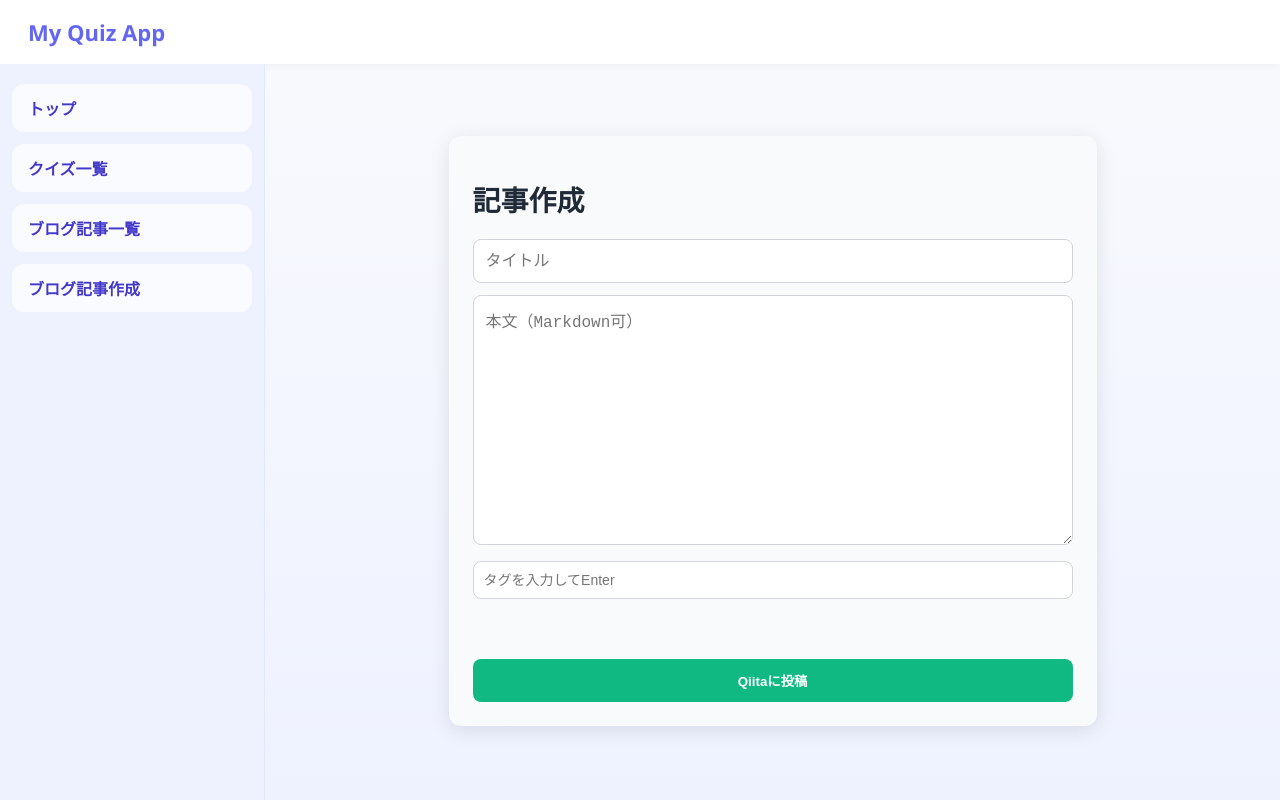
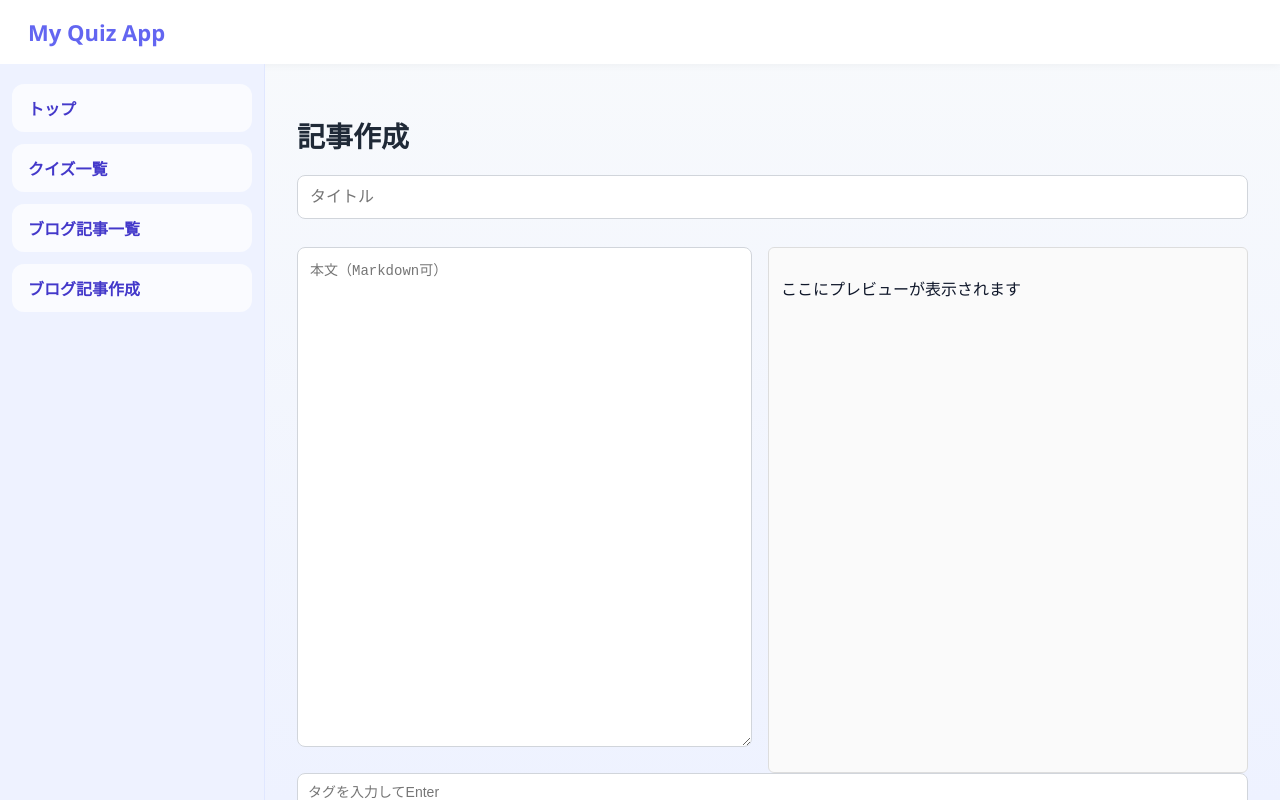
Before and after one commit to ShunKakuno/quiart, a React (Vite) app in the folder app/: page /postArticle in a window 1280 px wide. Built offline with nearby package versions, Linux system fonts and the light colour scheme.

Commit message:
記事作成画面でプレビュー画面を表示

```diff
--- a/app/src/css/postArticle.css
+++ b/app/src/css/postArticle.css
@@ -1,18 +1,3 @@
-/* 全体コンテナ */
-.article-container {
-  max-width: 600px; /* 少し狭めて中央揃え */
-  margin: 40px auto;
-  padding: 24px;
-  background: #f9fafb;
-  border-radius: 12px;
-  color: #111827;
-  box-shadow: 0 4px 20px rgba(0,0,0,0.1);
-  font-family: 'Segoe UI', sans-serif;
-  display: flex;
-  flex-direction: column; /* 内部アイテムを縦に整列 */
-  align-items: stretch;   /* 子要素をコンテナ幅いっぱいに */
-}
-
 .article-input,
 .article-textarea,
 .tags-input {
@@ -132,3 +117,62 @@
   margin-top: 12px;
   font-weight: bold;
 }
+
+.editor-wrapper {
+  display: flex;
+  gap: 16px;
+  margin-top: 16px;
+}
+
+.article-textarea {
+  width: 50%;
+  min-height: 400px;
+  padding: 12px;
+  font-size: 14px;
+  line-height: 1.6;
+  resize: vertical;
+}
+
+.article-preview {
+  width: 50%;
+  min-height: 400px;
+  padding: 12px;
+  border: 1px solid #ddd;
+  border-radius: 6px;
+  background: #fafafa;
+  overflow-y: auto;
+}
+
+/* 本番と同じ見た目にする */
+.article-preview {
+  composes: article-container;
+}
+
+@media (min-width: 1024px) {
+  .editor-wrapper {
+    flex-direction: row;
+  }
+
+  .article-textarea,
+  .article-preview {
+    width: 50%;
+    min-height: 500px;
+  }
+}
+
+.article-container table {
+  border-collapse: collapse;
+  margin: 1em 0;
+  width: 100%;
+}
+
+.article-container th,
+.article-container td {
+  border: 1px solid #ddd;
+  padding: 8px;
+  text-align: left;
+}
+
+.article-container th {
+  background: #f5f5f5;
+}
--- a/app/src/pages/postArticle.tsx
+++ b/app/src/pages/postArticle.tsx
@@ -1,6 +1,9 @@
 import { useState } from "react"
 import { usePostArticle } from "@/lib/hooks/usePostArticle"
+import ReactMarkdown from "react-markdown"
+import remarkGfm from "remark-gfm"
 import "@/css/postArticle.css"
+import "@/css/article.css"
 
 export function PostArticle() {
   const [title, setTitle] = useState("")
@@ -17,7 +20,7 @@ export function PostArticle() {
   }
 
   const removetags = (t: string) => {
-    setTagss(tags.filter(tags => tags !== t))
+    setTagss(tags.filter(tag => tag !== t))
   }
 
   return (
@@ -31,14 +34,30 @@ export function PostArticle() {
         onChange={e => setTitle(e.target.value)}
       />
 
+      {/* ===== エディタ + プレビュー ===== */}
+      <div className="editor-wrapper">
         <textarea
           className="article-textarea"
           placeholder="本文（Markdown可）"
           value={body}
           onChange={e => setBody(e.target.value)}
+          onKeyDown={e => {
+            if (e.key === "Enter" && !e.shiftKey) {
+              e.preventDefault()
+              setBody(prev => prev + "  \n")
+            }
+          }}
         />
+        <div className="article-preview">
+          <ReactMarkdown
+            remarkPlugins={[remarkGfm]}
+          >
+            {body || "ここにプレビューが表示されます"}
+          </ReactMarkdown>
+        </div>
+      </div>
 
-      {/* タグ入力 */}
+      {/* ===== タグ入力 ===== */}
       <div className="tags-box">
         <input
           className="tags-input"
```
Lines whose indentation alone changed are shown as unchanged.
